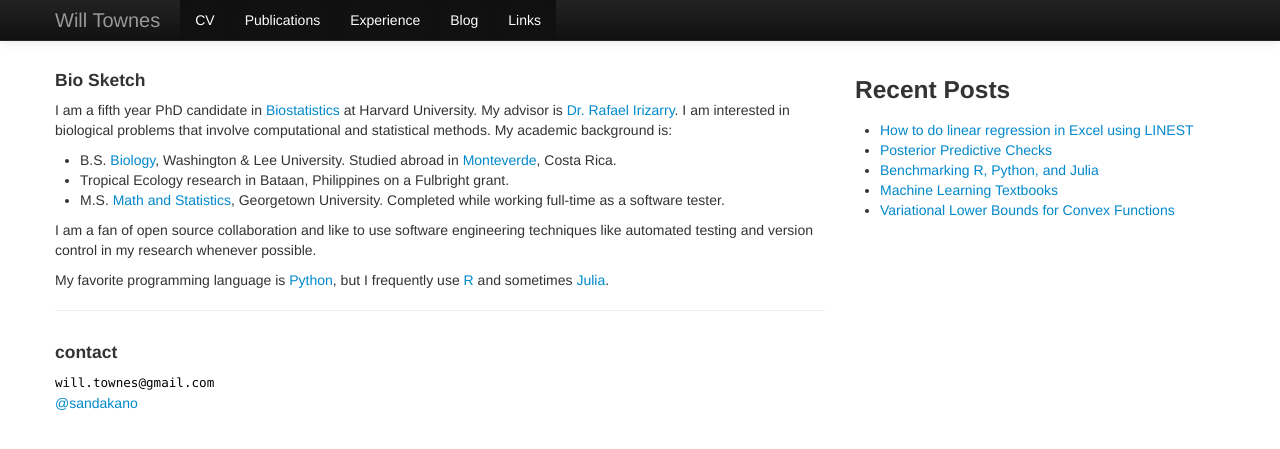
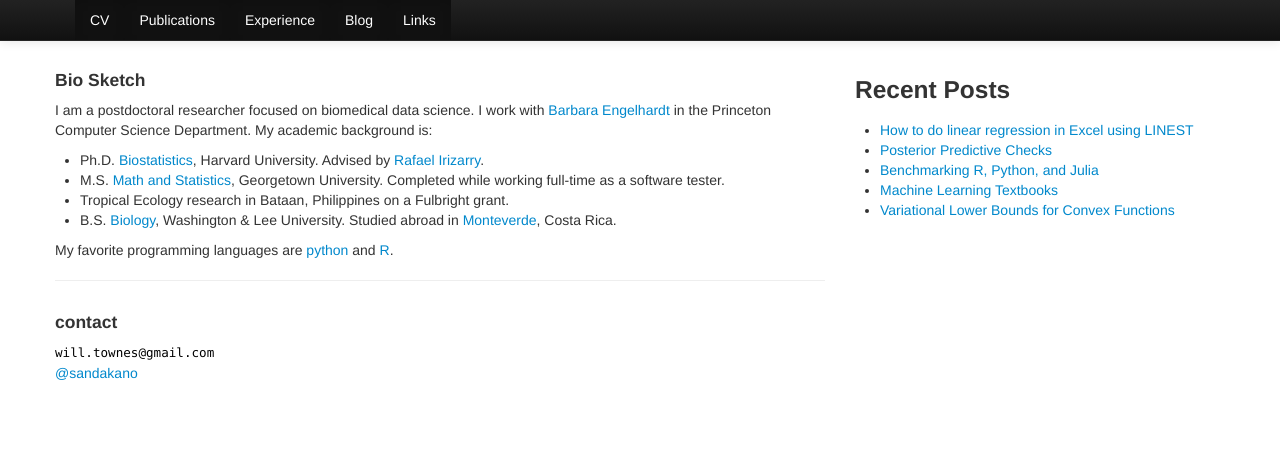
Before and after one commit to willtownes/willtownes.github.io, a Jekyll site: the page built from index.md, in a window 1280 px wide. Shown: the top 449 px of the page. Built offline with Jekyll 4.4.1, drawn with Linux system fonts in a browser that asks for light colours; nearby versions of some CDN libraries.

Commit message:
update website to reflect graduation and new job

```diff
--- a/_config.yml
+++ b/_config.yml
@@ -1,4 +1,4 @@
-name: "Will Townes"
+title: "Will Townes"
 description: "technical blog"
 url: "http://localhost:4000"
 paginate: 10
--- a/index.md
+++ b/index.md
@@ -1,19 +1,18 @@
 ---
 title: Will Townes
 layout: default
-description: Will Townes is a Ph.D. student in Biostatistics at Harvard University
+description: Will Townes is a postdoctoral researcher in Computer Science at Princeton University
 ---
 
 #### Bio Sketch
-I am a fifth year PhD candidate in [Biostatistics](http://www.hsph.harvard.edu/biostatistics) at Harvard University. My advisor is [Dr. Rafael Irizarry](http://rafalab.dfci.harvard.edu/). I am interested in biological problems that involve computational and statistical methods. My academic background is:
+I am a postdoctoral researcher focused on biomedical data science. I work with [Barbara Engelhardt](http://beehive.cs.princeton.edu/) in the Princeton Computer Science Department. My academic background is:
 
+* Ph.D. [Biostatistics](https://www.hsph.harvard.edu/biostatistics/), Harvard University. Advised by [Rafael Irizarry](http://rafalab.dfci.harvard.edu/).
+* M.S. [Math and Statistics](http://mathstat.georgetown.edu/), Georgetown University. Completed while working full-time as a software tester.
+* Tropical Ecology research in Bataan, Philippines on a Fulbright grant.
 * B.S. [Biology](http://www.wlu.edu/biology-department), Washington &amp; Lee University. Studied abroad in [Monteverde](http://www.ciee.org/study-abroad/costa-rica/monteverde/tropical-ecology-conservation/), Costa Rica.
-* Tropical Ecology research in Bataan, Philippines on a Fulbright grant.
-* M.S. [Math and Statistics](http://mathstat.georgetown.edu/), Georgetown University. Completed while working full-time as a software tester.
 
-I am a fan of open source collaboration and like to use software engineering techniques like automated testing and version control in my research whenever possible.
-
-My favorite programming language is [Python](https://www.python.org/), but I frequently use [R](https://www.r-project.org/) and sometimes [Julia](http://julialang.org/).
+My favorite programming languages are [python](https://www.python.org/) and [R](https://www.r-project.org/).
 
 <!--[Curriculum Vitae ![CV as pdf](static/pdf-icon.png)]({{ BASE_PATH }}/static/Townes_curriculum_vitae.pdf)
 
```
Also changed, not shown: 3 other files.
